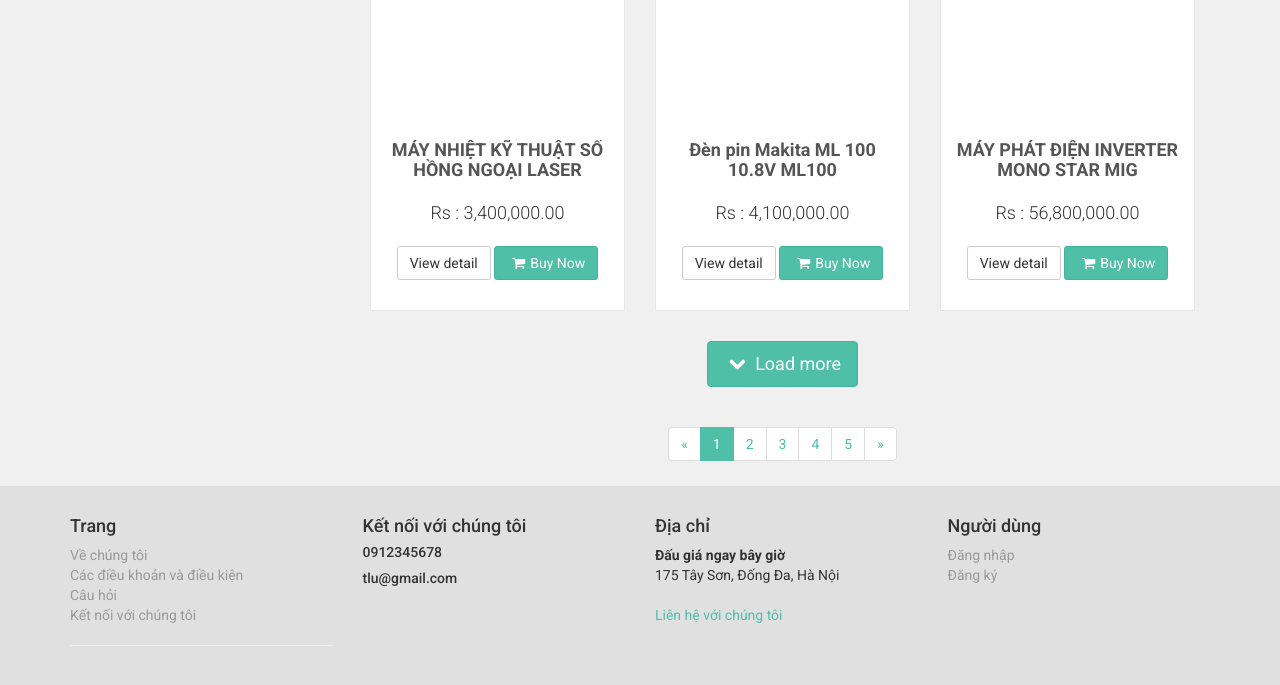
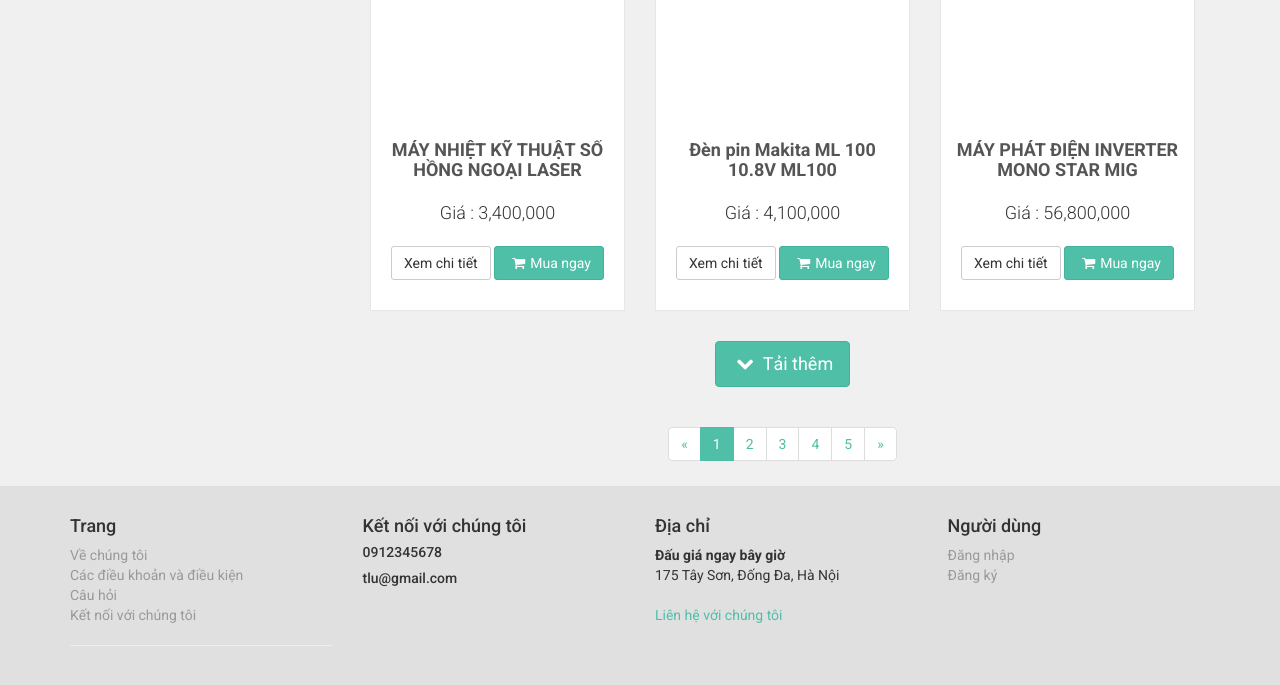
Before and after one commit to LilPub/Project_Auction, a PHP site: page /category.php?CategoryID=1 in a window 1280 px wide. Shown: the part 1298-1983 px from the top of the page. Run offline with PHP 8.4, Linux system fonts and the light colour scheme; data comes from the database, SQL or seed files in the repository; some libraries are stand-ins or nearby versions.

Commit message:
update category

```diff
--- a/category.php
+++ b/category.php
@@ -138,7 +138,7 @@
                                                 <select name="sort-by" class="form-control">
                                                     <option>Giá</option>
                                                     <option>Tên</option>
-                                                    <option>Sales first</option>
+                                                    <option>Bán hàng trước</option>
                                                 </select>
                                             </div>
                                         </div>
@@ -177,10 +177,10 @@
                                 </a>
                                 <div class="text">
                                     <h3><a href="detail.php?ItemNo=<?php echo $list['ItemID'] ?>"><?php echo $list['ItemName'] ?></a></h3>
-                                    <p class="price">Rs : <?php echo number_format($list['CurrentPrice'],2);?></p>
+                                    <p class="price">Giá : <?php echo number_format($list['CurrentPrice']);?></p>
                                     <p class="buttons">
-                                        <a href="detail.php?ItemNo=<?php echo $list['ItemID'] ?>" class="btn btn-default">View detail</a>
-                                        <a href="basket.html" class="btn btn-primary"><i class="fa fa-shopping-cart"></i>Buy Now</a>
+                                        <a href="detail.php?ItemNo=<?php echo $list['ItemID'] ?>" class="btn btn-default">Xem chi tiết</a>
+                                        <a href="basket.html" class="btn btn-primary"><i class="fa fa-shopping-cart"></i>Mua ngay</a>
                                     </p>
                                 </div>
                                 <!-- /.text -->
@@ -199,7 +199,7 @@
                     <div class="pages">
 
                         <p class="loadMore">
-                            <a href="#" class="btn btn-primary btn-lg"><i class="fa fa-chevron-down"></i> Load more</a>
+                            <a href="#" class="btn btn-primary btn-lg"><i class="fa fa-chevron-down"></i> Tải thêm</a>
                         </p>
 
                         <ul class="pagination">
```
